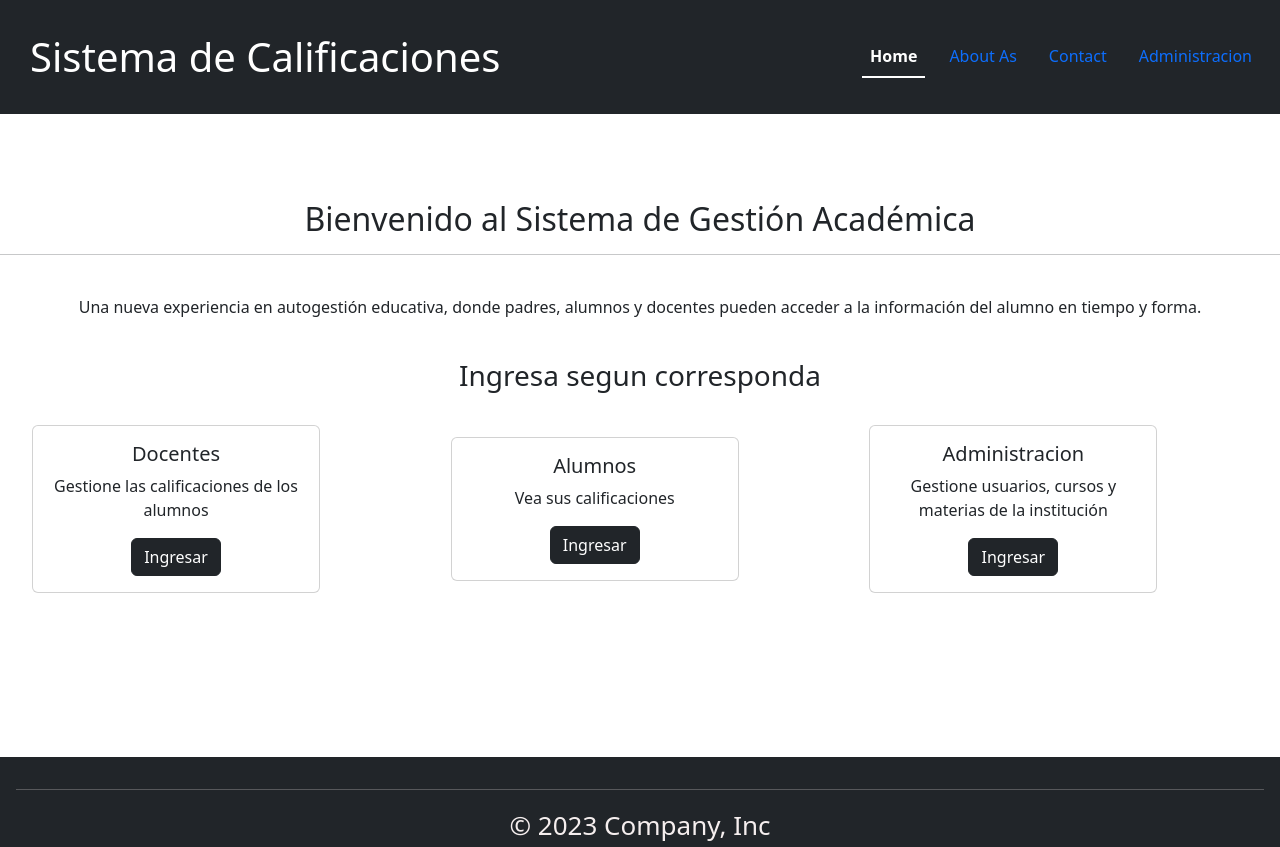
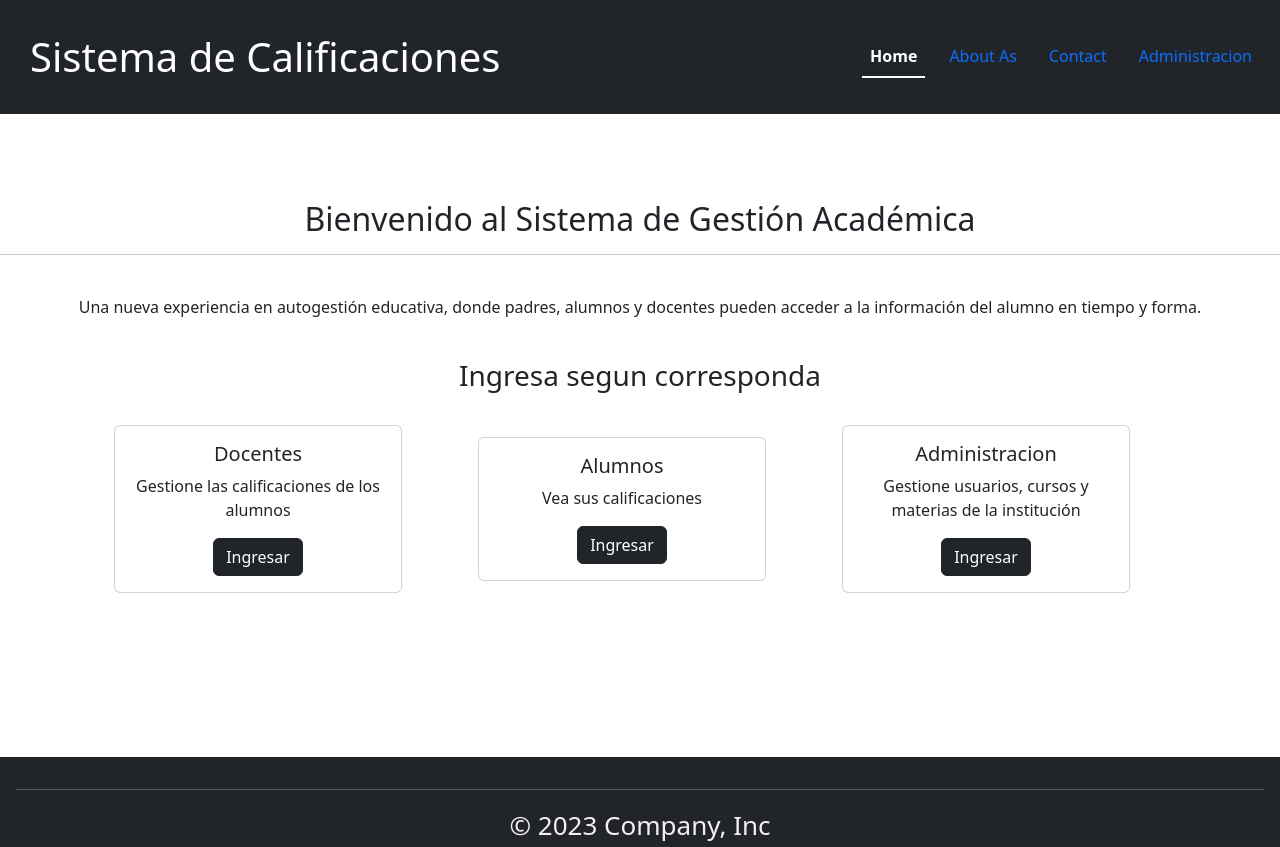
Before and after one commit to santacruzandres1/Integrador-SIlicon, a React (Create React App) app in the folder Frontend/grading-system/: page / in a window 1280 px wide. Built offline with nearby package versions, Linux system fonts and the light colour scheme.

Commit message:
Update LoginRol.js

```diff
--- a/Frontend/grading-system/src/components/LoginRol.js
+++ b/Frontend/grading-system/src/components/LoginRol.js
@@ -17,7 +17,7 @@ const LoginRol = () => {
             <br></br>
 
 
-            <div className='rol'>
+            <div className='rol container'>
 
                 <ul>
                 <div class="row justify-content-center align-items-center g-2">
```
